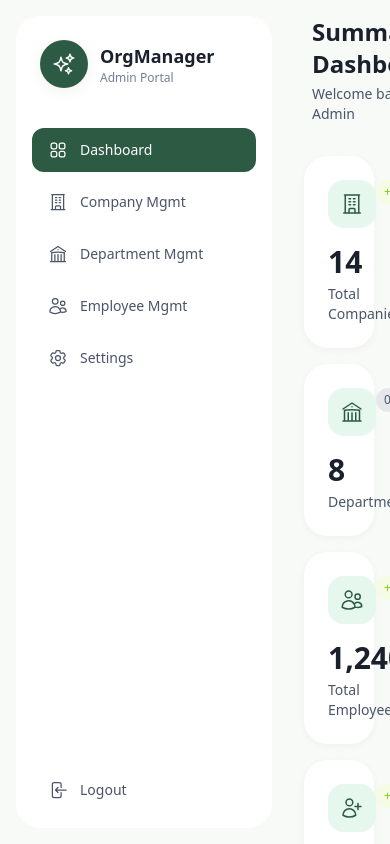
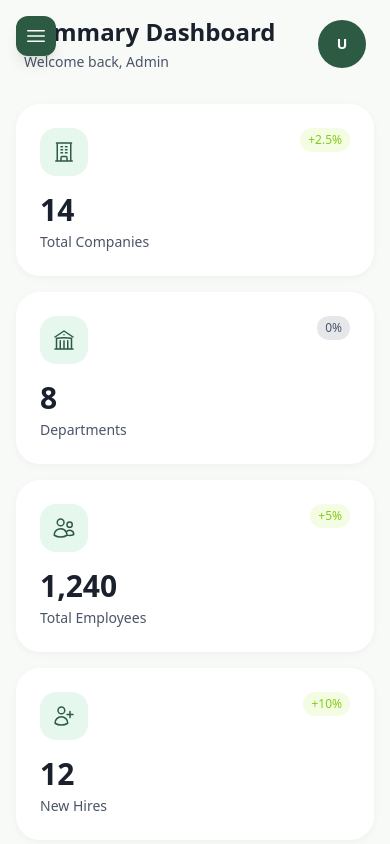
Before and after one commit to ahmednajibe/ems-task, a Vue app: page /dashboard in a window 390 px wide. Built offline with nearby package versions, Linux system fonts and the light colour scheme.

Commit message:
feat: Implement base dashboard layout with a responsive sidebar and navigation.

```diff
--- a/src/components/layout/DashboardLayout.vue
+++ b/src/components/layout/DashboardLayout.vue
@@ -1,11 +1,48 @@
 <script setup lang="ts">
+import { ref } from 'vue'
 import Sidebar from './Sidebar.vue'
+import { Bars3Icon, XMarkIcon } from '@heroicons/vue/24/outline'
+
+// Mobile sidebar state
+const isSidebarOpen = ref(false)
+
+const toggleSidebar = () => {
+  isSidebarOpen.value = !isSidebarOpen.value
+}
+
+const closeSidebar = () => {
+  isSidebarOpen.value = false
+}
 </script>
 
 <template>
   <div class="flex h-screen bg-neutral-100">
+
+    <!-- Mobile Menu Button -->
+    <button
+      @click="toggleSidebar"
+      class="lg:hidden fixed top-4 left-4 z-50 p-2 bg-primary-500 text-white rounded-xl shadow-lg"
+    >
+      <Bars3Icon v-if="!isSidebarOpen" class="w-6 h-6" />
+      <XMarkIcon v-else class="w-6 h-6" />
+    </button>
+
+    <!-- Mobile Overlay -->
+    <div
+      v-if="isSidebarOpen"
+      @click="closeSidebar"
+      class="lg:hidden fixed inset-0 bg-black/50 z-30"
+    ></div>
+
     <!-- Sidebar -->
-    <Sidebar />
+    <div
+      :class="[
+        'fixed lg:relative z-40 transition-transform duration-300',
+        isSidebarOpen ? 'translate-x-0' : '-translate-x-full lg:translate-x-0'
+      ]"
+    >
+      <Sidebar />
+    </div>
 
     <!-- Main Content Area -->
     <main class="flex-1 overflow-y-auto scrollbar-hide">
--- a/src/components/layout/Sidebar.vue
+++ b/src/components/layout/Sidebar.vue
@@ -41,7 +41,7 @@ const handleLogout = () => {
 </script>
 
 <template>
-  <aside class="w-64 bg-card h-[calc(100vh-2rem)] flex flex-col m-4 rounded-3xl shadow-premium">
+  <aside class="flex w-64 bg-card h-[calc(100vh-2rem)] flex-col m-4 rounded-3xl shadow-premium">
     <!-- Logo Section -->
     <div class="p-6">
       <div class="flex items-center gap-3">
```
